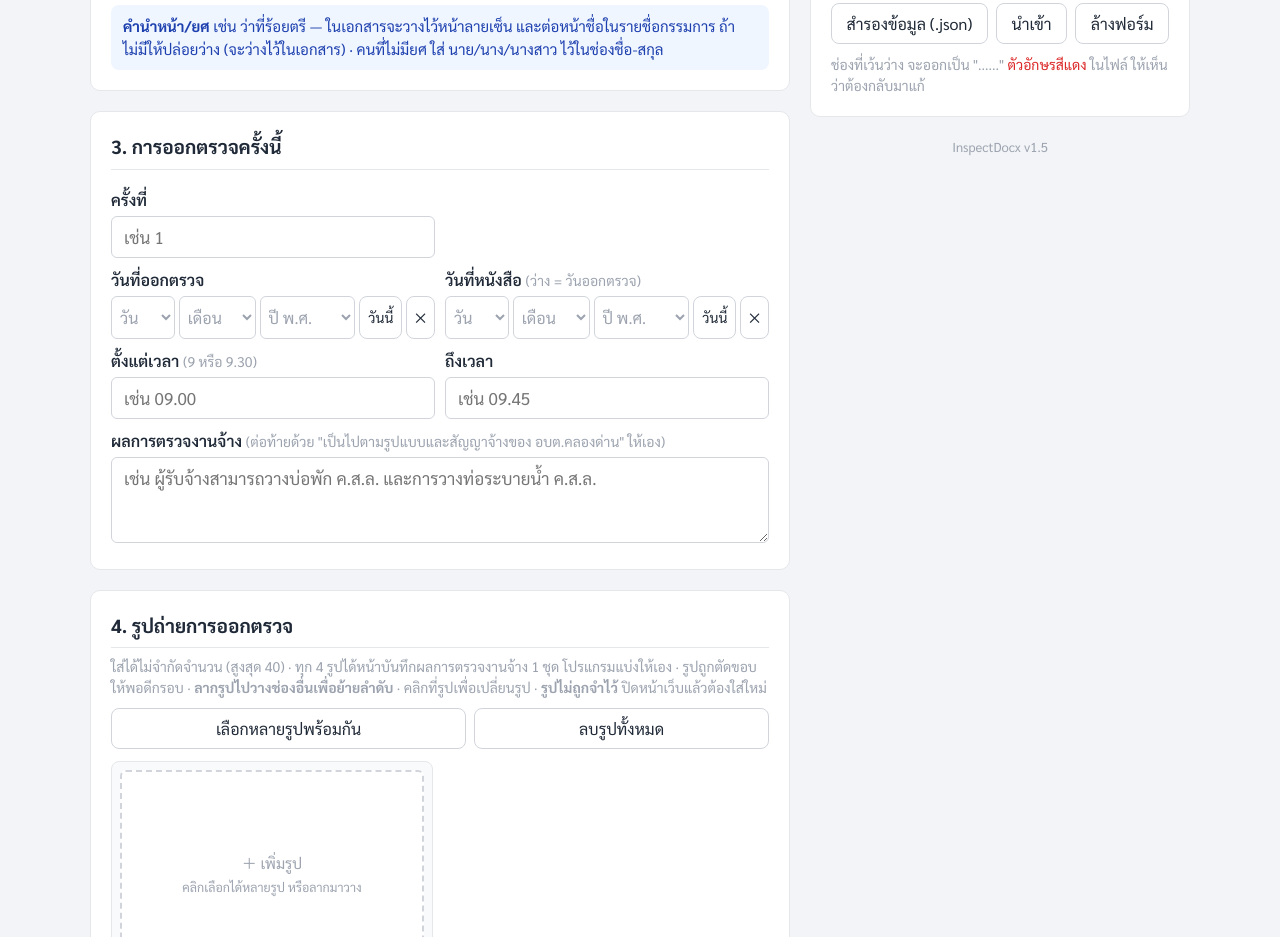
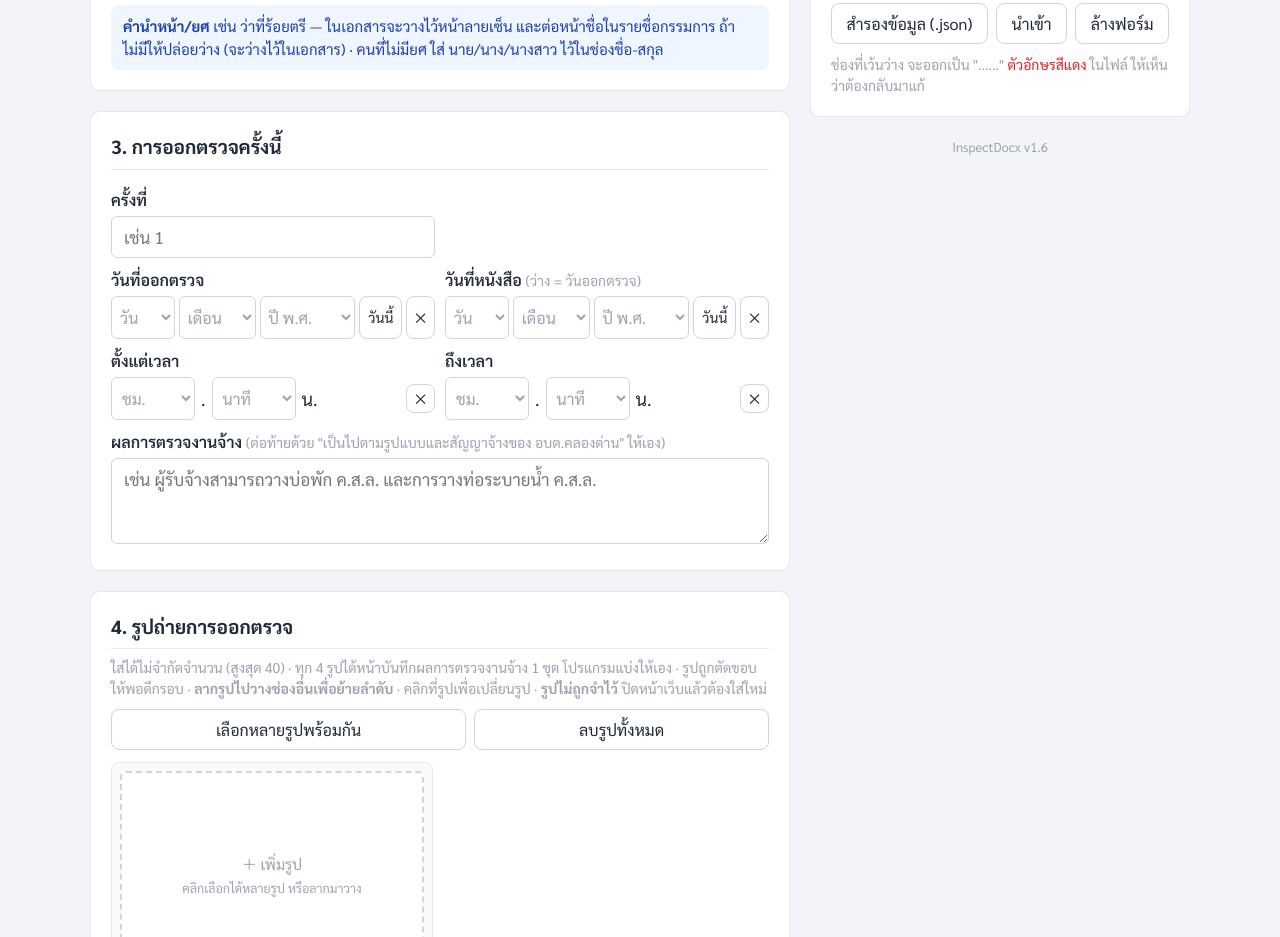
Before and after one commit to dstaokung/InspectDocx, a plain HTML site: page index.html in a window 1280 px wide. Shown: the part 1097-2034 px from the top of the page. Drawn offline with Linux system fonts and the light colour scheme.

Commit message:
update การใส่เวลา

```diff
--- a/index.html
+++ b/index.html
@@ -80,7 +80,10 @@
   .datepick { display: grid; grid-template-columns: 1fr 1.2fr 1.5fr auto auto; gap: 4px; }
   .datepick select { padding: 9px 4px; font-size: 16px; }
   .datepick .btn { padding: 4px 8px; font-size: 14px; white-space: nowrap; }
-  .datepick.empty select { color: var(--text-faint); }
+  .datepick.empty select, .timepick.empty select { color: var(--text-faint); }
+  .timepick { display: flex; align-items: center; gap: 6px; }
+  .timepick select { width: auto; min-width: 84px; padding: 9px 6px; font-size: 16px; }
+  .timepick .btn { padding: 4px 8px; font-size: 14px; margin-left: auto; }
 </style>
 </head>
 <body>
@@ -148,8 +151,8 @@
           <div><label>วันที่หนังสือ <span class="hint">(ว่าง = วันออกตรวจ)</span></label><input type="text" id="docDate" class="date-field"></div>
         </div>
         <div class="row2">
-          <div><label>ตั้งแต่เวลา <span class="hint">(9 หรือ 9.30)</span></label><input type="text" id="timeStart" class="time-field" placeholder="เช่น 09.00"></div>
-          <div><label>ถึงเวลา</label><input type="text" id="timeEnd" class="time-field" placeholder="เช่น 09.45"></div>
+          <div><label>ตั้งแต่เวลา</label><input type="text" id="timeStart" class="time-field"></div>
+          <div><label>ถึงเวลา</label><input type="text" id="timeEnd" class="time-field"></div>
         </div>
         <label>ผลการตรวจงานจ้าง <span class="hint">(ต่อท้ายด้วย "เป็นไปตามรูปแบบและสัญญาจ้างของ อบต.คลองด่าน" ให้เอง)</span></label>
         <textarea id="result" rows="3" placeholder="เช่น ผู้รับจ้างสามารถวางบ่อพัก ค.ส.ล. และการวางท่อระบายน้ำ ค.ส.ล."></textarea>
@@ -200,7 +203,7 @@
         <input type="file" id="importFile" accept=".json,application/json" hidden>
         <p class="hint" style="margin:10px 0 0">ช่องที่เว้นว่าง จะออกเป็น "......" <span style="color:var(--red)">ตัวอักษรสีแดง</span> ในไฟล์ ให้เห็นว่าต้องกลับมาแก้</p>
       </div>
-      <p class="ver">InspectDocx v1.5</p>
+      <p class="ver">InspectDocx v1.6</p>
     </div>
   </div>
 </div>
@@ -291,10 +294,37 @@
     bt[1].addEventListener("click", function () { dd.value = ""; mm.value = ""; yy.value = ""; fromSelects(); });
     dateWidgets.push(toSelects);
   });
+  // ---- ช่องเวลา: เลือก ชั่วโมง . นาที (นาทีทีละ 5) — ค่าจริงใน <input hidden> รูปแบบ "09.45" ----
+  function two(n) { return (n < 10 ? "0" : "") + n; }
+  document.querySelectorAll(".time-field").forEach(function (el) {
+    el.type = "hidden";
+    var w = document.createElement("div"); w.className = "timepick";
+    var hs = "", ms = "";
+    for (var h = 0; h <= 23; h++) hs += opt(two(h), two(h));
+    for (var m = 0; m < 60; m += 5) ms += opt(two(m), two(m));
+    w.innerHTML = '<select class="hh" title="ชั่วโมง">' + opt("", "ชม.") + hs + "</select><span>.</span>" +
+      '<select class="mi" title="นาที">' + opt("", "นาที") + ms + "</select><span>น.</span>" +
+      '<button type="button" class="btn btn-danger" title="ล้างช่องนี้">✕</button>';
+    el.parentNode.insertBefore(w, el.nextSibling);
+    var hh = w.querySelector(".hh"), mi = w.querySelector(".mi");
+    function fromSelects() {
+      if (hh.value && !mi.value) mi.value = "00";          // เลือกชั่วโมงแล้ว นาทีเริ่มที่ 00
+      el.value = hh.value && mi.value ? hh.value + "." + mi.value : "";
+      w.classList.toggle("empty", !el.value);
+      refresh();
+    }
+    function toSelects() {
+      var t = G.formatTime(el.value || "").match(/^(\d{2})\.(\d{2})$/);
+      if (t && !mi.querySelector('option[value="' + t[2] + '"]')) mi.insertAdjacentHTML("beforeend", opt(t[2], t[2]));
+      hh.value = t ? t[1] : ""; mi.value = t ? t[2] : "";
+      el.value = t ? t[1] + "." + t[2] : "";
+      w.classList.toggle("empty", !t);
+    }
+    [hh, mi].forEach(function (x) { x.addEventListener("change", fromSelects); });
+    w.querySelector("button").addEventListener("click", function () { hh.value = ""; mi.value = ""; fromSelects(); });
+    dateWidgets.push(toSelects);
+  });
   function syncDateWidgets() { dateWidgets.forEach(function (f) { f(); }); }
-  document.querySelectorAll(".time-field").forEach(function (el) {
-    el.addEventListener("blur", function () { if (el.value.trim()) { el.value = G.formatTime(el.value); refresh(); } });
-  });
   $("contractAmount").addEventListener("blur", function () {
     var el = $("contractAmount"); if (el.value.trim()) { el.value = G.formatMoney(el.value); refresh(); }
   });
```
Also changed, not shown: 1 other file.
